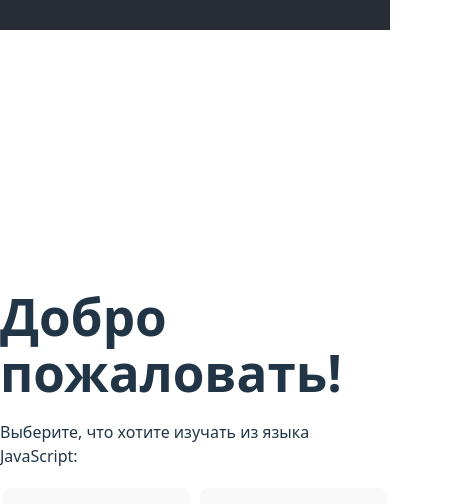
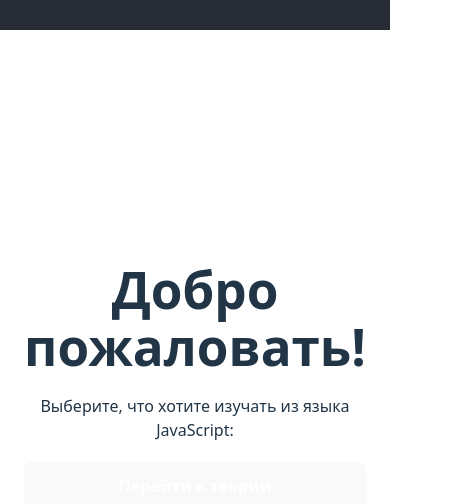
Before and after one commit to N01ZY-D/code-battle, a React (Vite) app in the folder frontend/: page /dashboard in a window 390 px wide. Shown: the top 504 px of the page, 466 px wide, since content can reach past the window. Built offline with nearby package versions, Linux system fonts and the light colour scheme; no server answers; sample sign-in values are in the browser's storage.

Commit message:
dashboard adaptive

```diff
--- a/frontend/src/styles/dashboard.css
+++ b/frontend/src/styles/dashboard.css
@@ -3,14 +3,15 @@
   flex-direction: column;
   align-items: center;
   gap: 20px;
+  padding: 20px;
+  max-width: 600px; /* ограничим максимальную ширину для десктопа */
+  margin: 0 auto;
 }
 
-.dashboard-title {
-  margin: 0;
-}
-
+.dashboard-title,
 .dashboard-description {
   margin: 0;
+  text-align: center;
 }
 
 .dashboard-buttons {
@@ -19,14 +20,16 @@
   flex-direction: row;
   gap: 10px;
   justify-content: center;
+  flex-wrap: wrap; /* чтобы кнопки переносились */
 }
 
 .dashboard-button {
-  flex: 0 0 48%; /* Каждая кнопка будет занимать 48% ширины */
+  flex: 0 0 48%; /* 2 кнопки в ряд */
+  margin-bottom: 10px;
 }
 
 .dashboard-button button {
-  width: 100%; /* Делаем кнопку на 100% ширины своего контейнера */
+  width: 100%;
   text-align: center;
   padding: 12px 0;
   color: white;
@@ -55,10 +58,12 @@
   flex-direction: row;
   justify-content: center;
   gap: 10px;
+  flex-wrap: wrap; /* чтобы кнопки переносились */
 }
 
 .admin-panel button {
-  flex: 0 0 48%; /* Каждая кнопка будет занимать 48% ширины */
+  flex: 0 0 48%;
+  margin-bottom: 10px;
 }
 
 .notification-badge {
@@ -70,3 +75,20 @@
   margin-left: 8px;
   font-size: 0.8rem;
 }
+
+/* Адаптивность */
+@media (max-width: 480px) {
+  .dashboard-container {
+    padding: 100px;
+  }
+  .dashboard-buttons,
+  .admin-panel {
+    flex-direction: column;
+    gap: 5px;
+  }
+  .dashboard-button,
+  .admin-panel button {
+    flex: 1 1 100%; /* кнопки занимают всю ширину */
+    margin: 0;
+  }
+}
```
